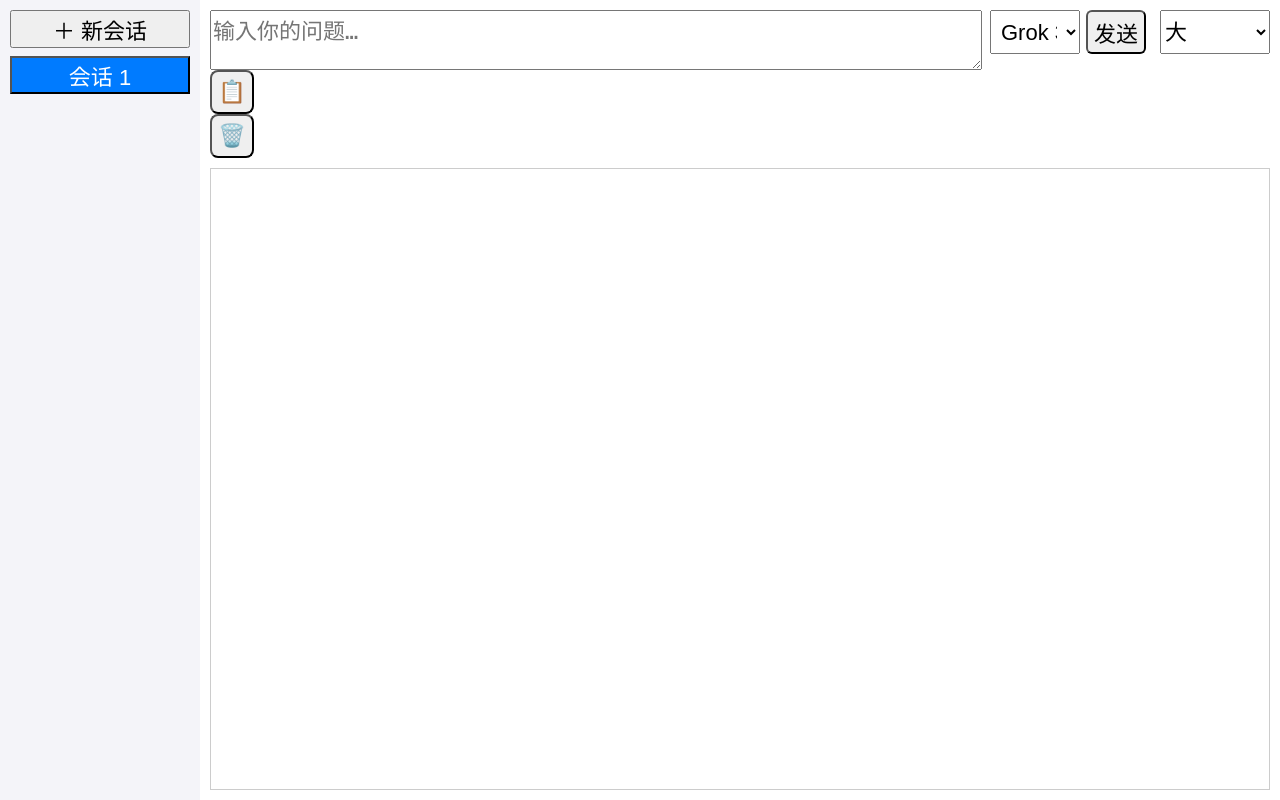
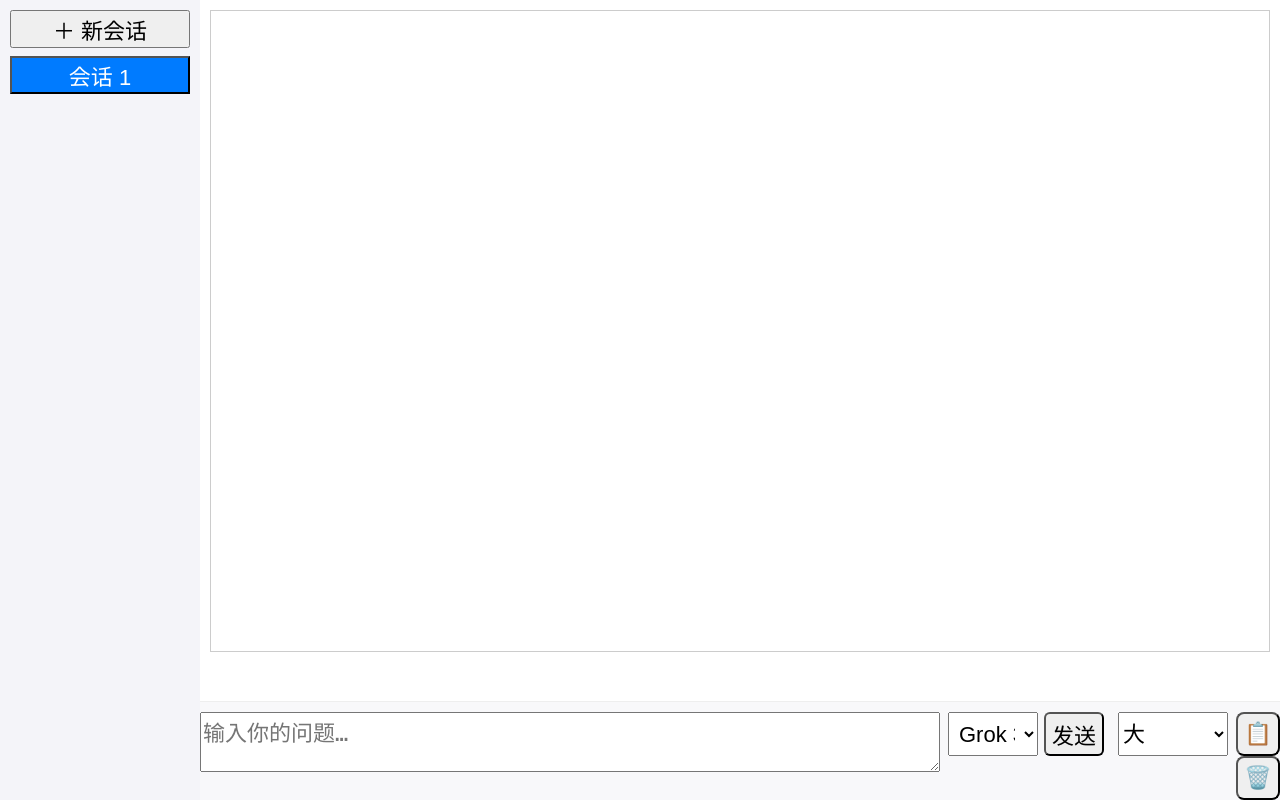
Before and after one commit to starwar6160/MyGrok3, a Flask app: page / in a window 1280 px wide. Run offline with Flask 2, Linux system fonts and the light colour scheme.

Commit message:
输入文本框移动到最下面；增加了sqlite记录历史记录

```diff
--- a/grok3.py
+++ b/grok3.py
@@ -3,9 +3,36 @@ import os
 import hashlib
 from flask import Flask, render_template, request, Response, stream_with_context
 import json
+import sqlite3
 
 # Initialize Flask app
 app = Flask(__name__)
+
+# === SQLite 持久化设置 ===
+DB_PATH = 'chat_history.db'
+
+def init_db():
+    conn = sqlite3.connect(DB_PATH)
+    c = conn.cursor()
+    c.execute('''CREATE TABLE IF NOT EXISTS chat_messages (
+        id INTEGER PRIMARY KEY AUTOINCREMENT,
+        timestamp INTEGER,
+        role TEXT,
+        content TEXT,
+        conversation_id TEXT
+    )''')
+    conn.commit()
+    conn.close()
+
+init_db()
+
+def save_message_to_db(timestamp, role, content, conversation_id):
+    conn = sqlite3.connect(DB_PATH)
+    c = conn.cursor()
+    c.execute('''INSERT INTO chat_messages (timestamp, role, content, conversation_id) VALUES (?, ?, ?, ?)''',
+              (timestamp, role, content, conversation_id))
+    conn.commit()
+    conn.close()
 
 # Configure the xAI API client
 api_key = os.getenv("XAI_API_KEY")
@@ -116,14 +143,22 @@ def index():
         question = data.get("question", "").strip()
         selected_model = data.get("model", "grok-3-mini")
         history = data.get("history", [])  # 前端需传递历史消息（[{role, content}]）
+        conversation_id = data.get("conversation_id") or "default"
         if not question:
             return Response("Please enter a question.", mimetype="text/plain"), 400
         # 拼接历史+当前
         history.append({"role": "user", "content": question})
         messages = summarize_history(history, max_chars=2000)
+        # --- 保存用户消息 ---
+        import time
+        save_message_to_db(int(time.time()*1000), 'user', question, conversation_id)
         def stream_gen():
+            assistant_content = ""
             for chunk in get_llm_cached(selected_model, messages, stream=True):
+                assistant_content += chunk
                 yield chunk
+            # --- 保存AI回复 ---
+            save_message_to_db(int(time.time()*1000), 'assistant', assistant_content, conversation_id)
         return Response(stream_with_context(stream_gen()), mimetype='text/plain')
 
     # 普通表单POST（无历史，仅单轮）
--- a/requirements.txt
+++ b/requirements.txt
@@ -1,2 +1,3 @@
 flask>=2.0.0
 openai>=0.27.0
+# sqlite3为Python内置库，无需单独安装
--- a/templates/index.html
+++ b/templates/index.html
@@ -51,11 +51,13 @@
       flex-direction: column;
       min-width: 0;
       font-size: inherit;
+      height: 100%;
+      position: relative;
     }
     .chat {
-      flex: 1;
+      flex: 1 1 auto;
       overflow-y: auto;
-      margin-top: 10px;
+      margin-bottom: 100px;
       white-space: pre-wrap;
       background: #fff;
       padding: 10px;
@@ -63,16 +65,17 @@
       min-width: 0;
       word-break: break-word;
       font-size: inherit;
+      max-height: calc(100vh - 180px);
     }
-    .chat p {
-      margin: 6px 0;
-      font-size: inherit;
-    }
-    .chat p.user {
-      color: #007bff;
-    }
-    .chat p.assistant {
-      color: #333;
+    .form-fixed-bottom {
+      position: absolute;
+      left: 0;
+      right: 0;
+      bottom: 0;
+      background: #f8f8fa;
+      border-top: 1px solid #eee;
+      padding: 10px 0 0 0;
+      z-index: 10;
     }
     .form {
       display: flex;
@@ -80,6 +83,7 @@
       flex-wrap: wrap;
       align-items: stretch;
       font-size: inherit;
+      background: none;
     }
     .form textarea {
       flex: 1 1 100px;
@@ -210,6 +214,12 @@
   </div>
 
   <div class="main">
+    <div class="chat">
+      <template x-for="msg in getCurrentConversation().messages" :key="msg.timestamp">
+        <p :class="msg.role" x-text="(msg.role==='user'? 'Q: ':'A: ') + msg.content"></p>
+      </template>
+    </div>
+    <div class="form-fixed-bottom">
       <div class="form">
         <textarea x-model="question" placeholder="输入你的问题…"></textarea>
         <div class="model-group">
@@ -228,15 +238,11 @@
           <option value="32">极大</option>
           <option value="36">最大</option>
         </select>
-    </div>
         <div class="action-btns">
           <button @click="copyConversation()" type="button" title="复制会话">📋</button>
-      <button @click="deleteConversation()" type="button" title="删除会话">🗑️</button>
+          <button @click="showDeleteConfirm = true" type="button" title="删除会话">🗑️</button>
         </div>
-    <div class="chat">
-      <template x-for="msg in getCurrentConversation().messages" :key="msg.timestamp">
-        <p :class="msg.role" x-text="(msg.role==='user'? 'Q: ':'A: ') + msg.content"></p>
-      </template>
+      </div>
     </div>
   </div>
 
@@ -248,6 +254,7 @@
         question: '',
         model: 'grok-3-mini',
         fontSize: localStorage.getItem('fontSize') || '22',
+        showDeleteConfirm: false,
 
         init() {
           this.conversations = JSON.parse(localStorage.getItem('chats')||'[]');
@@ -340,6 +347,7 @@
             }
             this.save();
           }
+          this.showDeleteConfirm = false;
         }
       }
     }
@@ -350,5 +358,14 @@
   </script>
 <!-- 字体大小变动时自动保存 -->
 <div x-effect="localStorage.setItem('fontSize', fontSize)"></div>
+
+<!-- 自定义删除确认弹窗 -->
+<div x-show="showDeleteConfirm" style="position:fixed;z-index:9999;left:0;top:0;width:100vw;height:100vh;background:rgba(0,0,0,0.3);display:flex;align-items:center;justify-content:center;" x-transition>
+  <div style="background:#fff;padding:24px 20px;border-radius:12px;box-shadow:0 2px 16px #0003;min-width:220px;text-align:center;">
+    <div style="margin-bottom:18px;font-size:1.1em;">确定要删除当前会话吗？</div>
+    <button @click="deleteConversation()" style="margin:0 10px 0 0;padding:8px 18px;background:#d9534f;color:#fff;border:none;border-radius:6px;font-size:inherit;">确定</button>
+    <button @click="showDeleteConfirm = false" style="padding:8px 18px;background:#eee;color:#333;border:none;border-radius:6px;font-size:inherit;">取消</button>
+  </div>
+</div>
 </body>
 </html>
```
Also changed, not shown: chat_history.db (added). Lines whose indentation alone changed are shown as unchanged.
